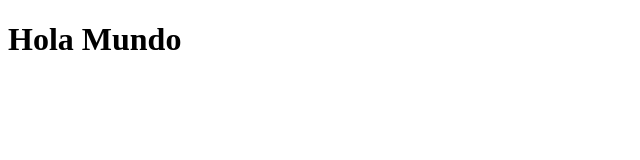
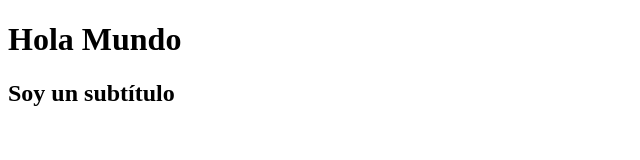
Before and after one commit to CamiSol00/prueba-git, a plain HTML site: page index.html in a window 1280 px wide. Shown: the whole page, without its empty margins (0-640 px from the left). Drawn offline with Linux system fonts and the light colour scheme.

Commit message:
add subtittle

```diff
--- a/index.html
+++ b/index.html
@@ -7,5 +7,6 @@
 </head>
 <body>
     <h1>Hola Mundo</h1>
+    <h2>Soy un subtítulo</h2>
 </body>
 </html>
```
